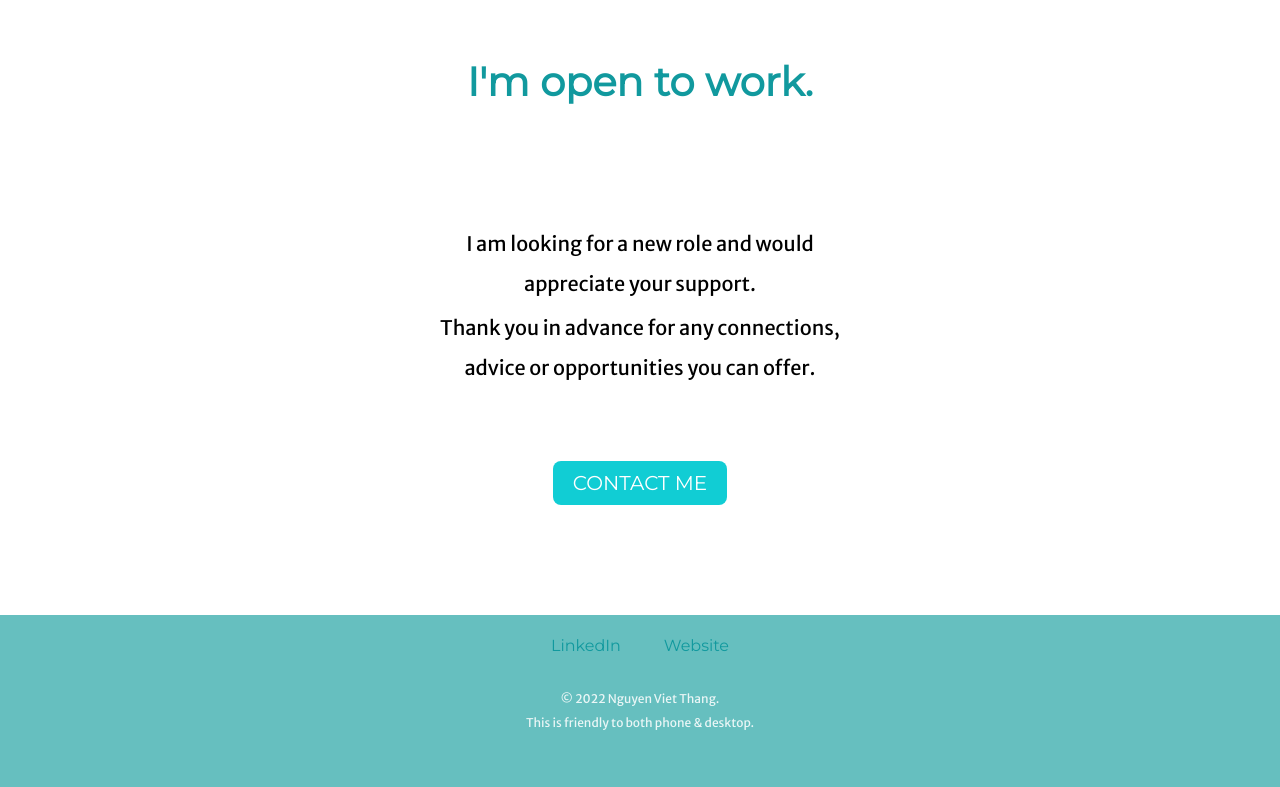
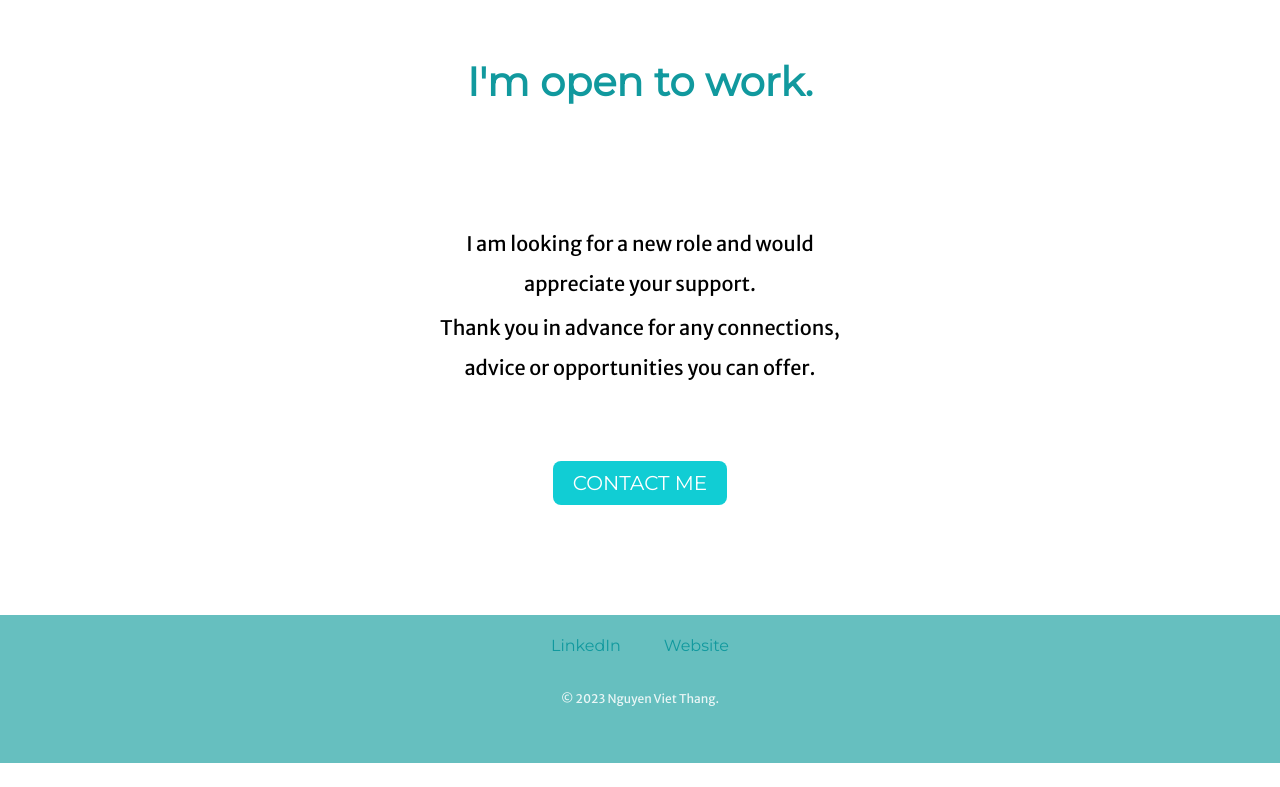
Before and after one commit to vietthang20122485/MyCV, a plain HTML site: page index.html in a window 1280 px wide. Shown: the part 3361-4148 px from the top of the page. After the commit the page ends 4124 px from the top, so only its background shows below. Drawn offline with Linux system fonts and the light colour scheme.

Commit message:
Update index.html

```diff
--- a/index.html
+++ b/index.html
@@ -107,7 +107,7 @@
     <div class="bottom-container">
       <a class="footer-link" href="https://www.linkedin.com/in/viet-thang-nguyen-7527a2135/">LinkedIn</a>
       <a class="footer-link" href="">Website</a>
-      <p class="copyright">© 2022 Nguyen Viet Thang.<br>This is friendly to both phone & desktop.</p>
+      <p class="copyright">© 2023 Nguyen Viet Thang.</p>
     </div>
   </body>
 </html>
```
